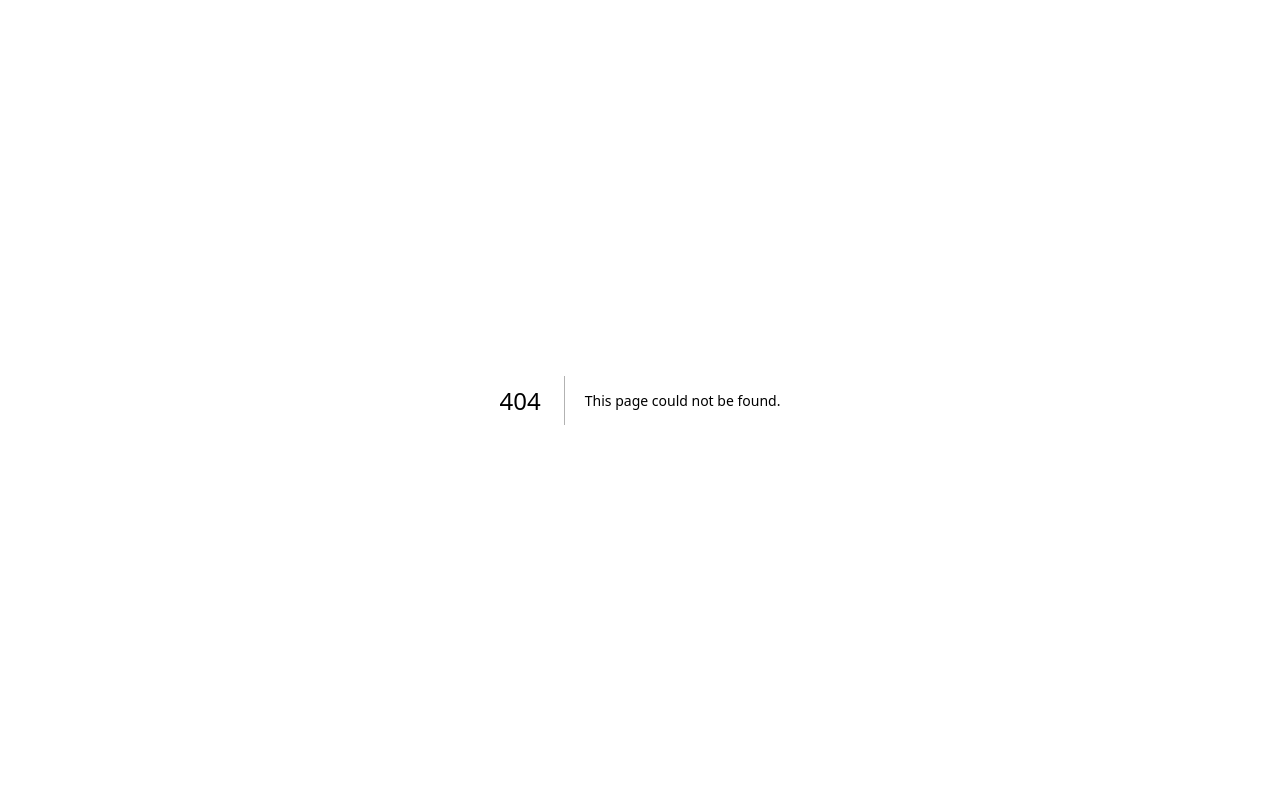
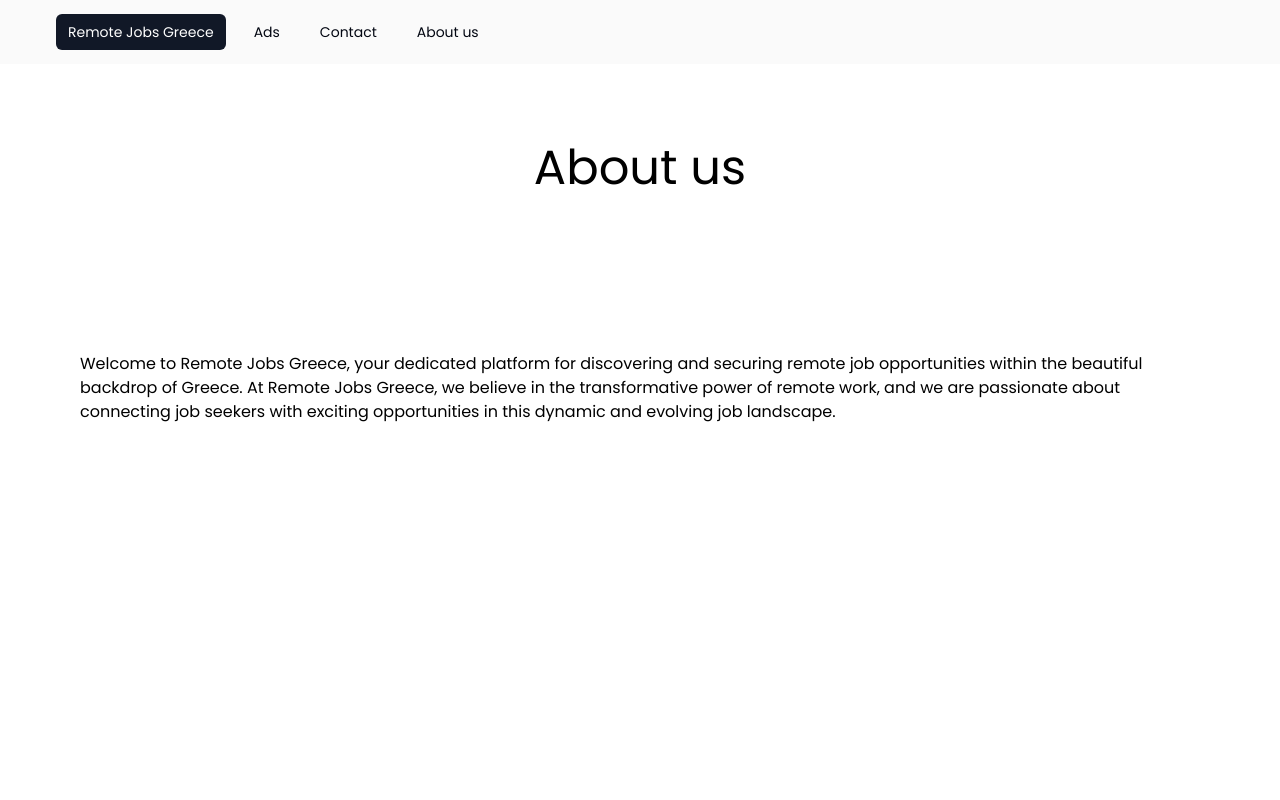
Before and after one commit to alarv/remote-jobs-greece, a Next.js app: page /about in a window 1280 px wide. Before the commit this address had no page. Shown: the top 800 px of the page. Built offline with nearby package versions, Linux system fonts and the light colour scheme.

Commit message:
feat: about page and routing

```diff
--- /dev/null
+++ b/src/app/about/page.tsx
@@ -0,0 +1,28 @@
+import Footer from "../components/Footer";
+import React from "react";
+import Header from "@/app/components/Header";
+import JobListings from "../components/job-listings";
+
+export default function About() {
+  return (
+    <>
+      <Header />
+      <style>
+        @import
+        url('https://fonts.googleapis.com/css2?family=Poppins&display=swap')
+      </style>
+
+      <main className="flex min-h-screen flex-col items-center _className_Poppins">
+        <div className="p-20" >
+        <h1 className="text-5xl">About us</h1>
+
+</div>
+<div className="m-20">
+  <h3 > Welcome to Remote Jobs Greece, your dedicated platform for discovering and securing remote job opportunities within the beautiful backdrop of Greece. At Remote Jobs Greece, we believe in the transformative power of remote work, and we are passionate about connecting job seekers with exciting opportunities in this dynamic and evolving job landscape.
+  </h3>
+</div>
+      </main>
+      <Footer />
+    </>
+  );
+}
--- a/src/app/components/Header.tsx
+++ b/src/app/components/Header.tsx
@@ -3,12 +3,13 @@
 import { Fragment } from "react";
 import { Disclosure, Menu, Transition } from "@headlessui/react";
 import { Bars3Icon, XMarkIcon } from "@heroicons/react/24/outline";
+import Link from 'next/link';
 
 const navigation = [
   { name: "Remote Jobs Greece", href: "#", current: true },
-  { name: "Ads", href: "#", current: false },
+  { name: "Ads", href: "/", current: false },
   { name: "Contact", href: "#", current: false },
-  { name: "About us", href: "#", current: false },
+  { name: "About us", href: "/about", current: false },
 ];
 
 function classNames(...classes: string[]) {
--- a/src/app/layout.tsx
+++ b/src/app/layout.tsx
@@ -1,8 +1,5 @@
 import './globals.css'
 import type { Metadata } from 'next'
-// import { Inter } from 'next/font/google'
-
-// const inter = Inter({ subsets: ['latin'] })
 
 export const metadata: Metadata = {
   title: 'Create Next App',
--- a/tsconfig.json
+++ b/tsconfig.json
@@ -22,6 +22,6 @@
       "@/*": ["./src/*"]
     }
   },
-  "include": ["next-env.d.ts", "**/*.ts", "**/*.tsx", ".next/types/**/*.ts"],
+  "include": ["next-env.d.ts", "**/*.ts", "**/*.tsx", ".next/types/**/*.ts", "src/app/about/page.tsx"],
   "exclude": ["node_modules"]
 }
```
Also changed, not shown: src/app/page.tsx (+4 -4 lines).
